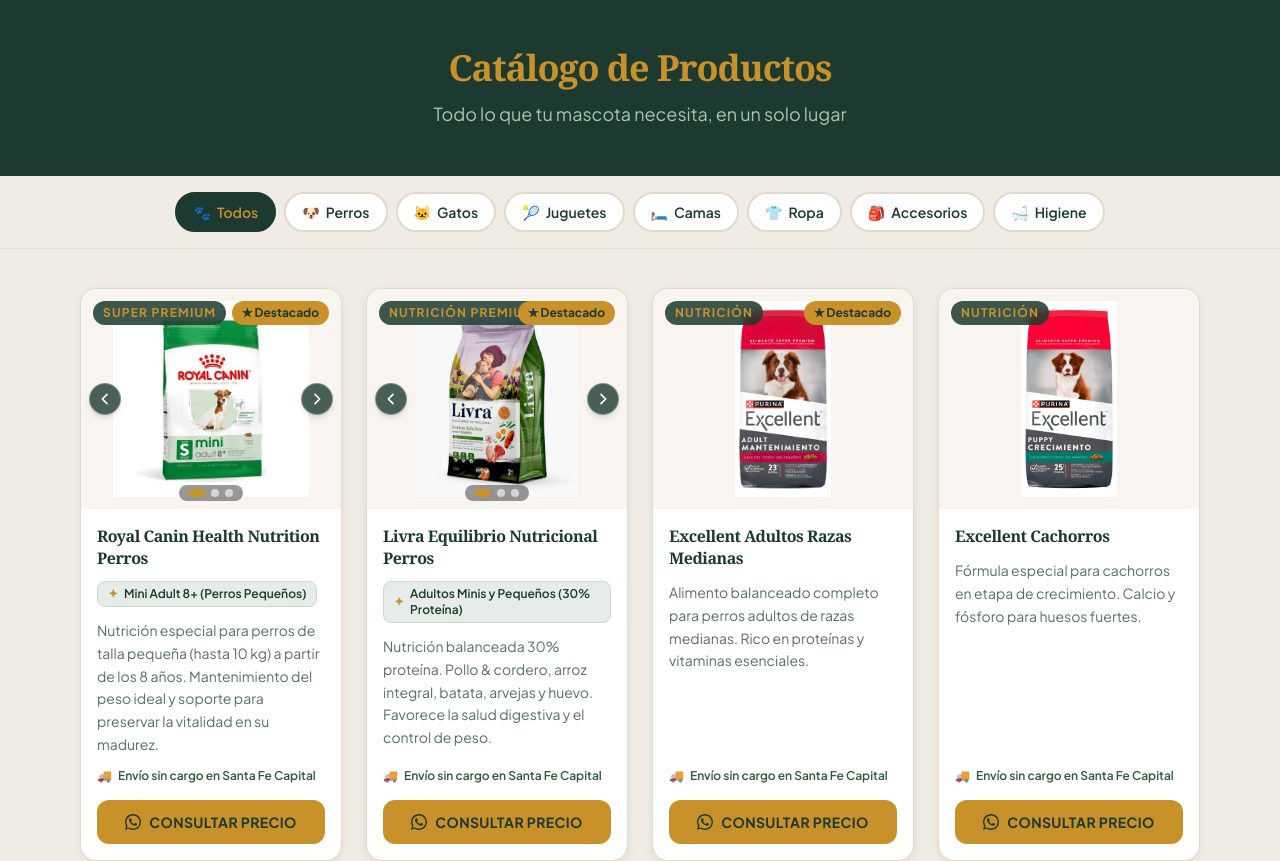
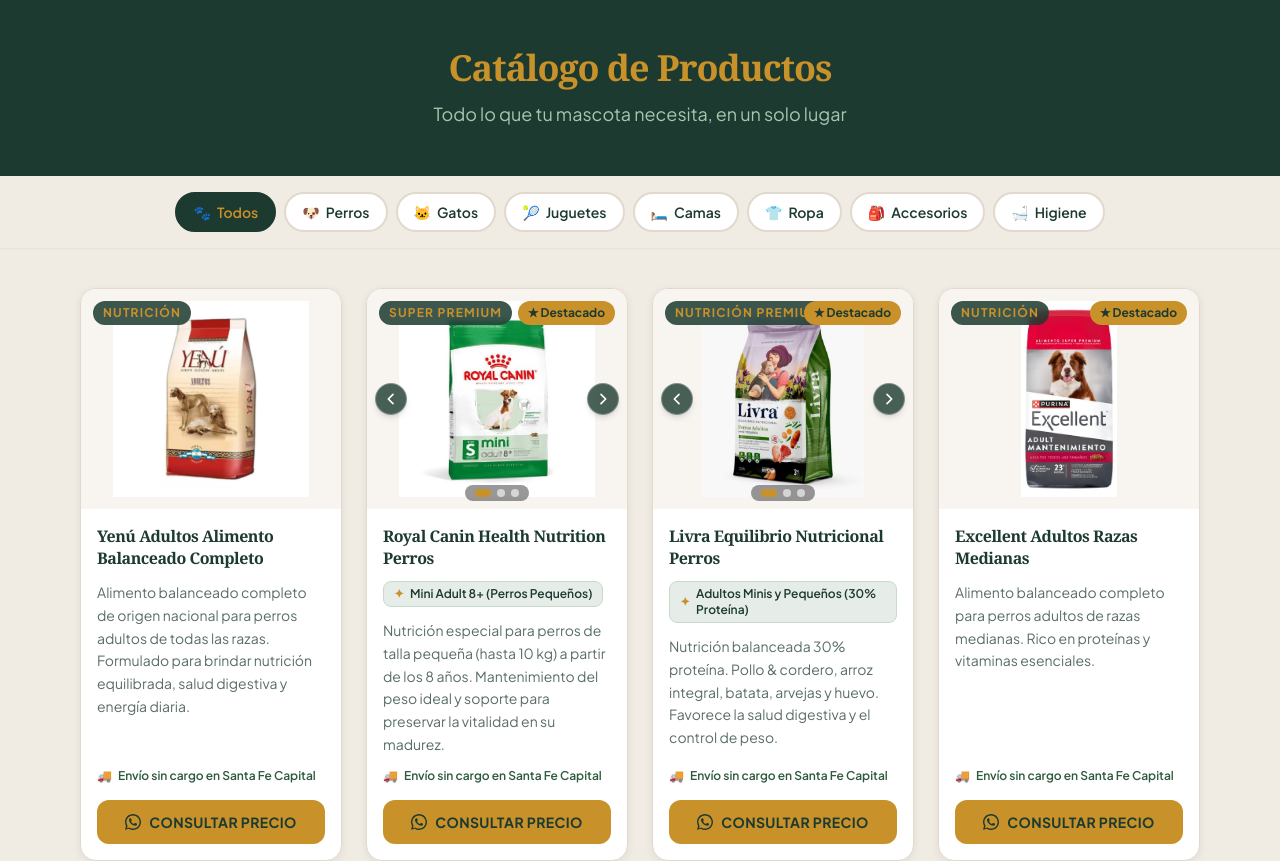
Before and after one commit to deepfocusbusiness1-ship-it/huellitas-web, a Next.js app: page /catalogo in a window 1280 px wide. Shown: the top 861 px of the page. Built offline with nearby package versions, Linux system fonts and the light colour scheme; no server answers.

Commit message:
Agregar alimento Yenú Adultos al catálogo de perros

```diff
--- a/src/data/productos.ts
+++ b/src/data/productos.ts
@@ -58,6 +58,15 @@ export function whatsappGeneral(): string {
 // ── Productos ──────────────────────────────────────────────
 export const productos: Producto[] = [
   // ALIMENTOS — PERROS
+  {
+    id: 106,
+    nombre: "Yenú Adultos Alimento Balanceado Completo",
+    categoria: "perros",
+    subcategoria: "Nutrición",
+    descripcion:
+      "Alimento balanceado completo de origen nacional para perros adultos de todas las razas. Formulado para brindar nutrición equilibrada, salud digestiva y energía diaria.",
+    imagen: "/assets/images/yenu-adultos.jpg",
+  },
   {
     id: 105,
     nombre: "Royal Canin Health Nutrition Perros",
```
Also changed, not shown: public/assets/images/yenu-adultos.jpg (added).
